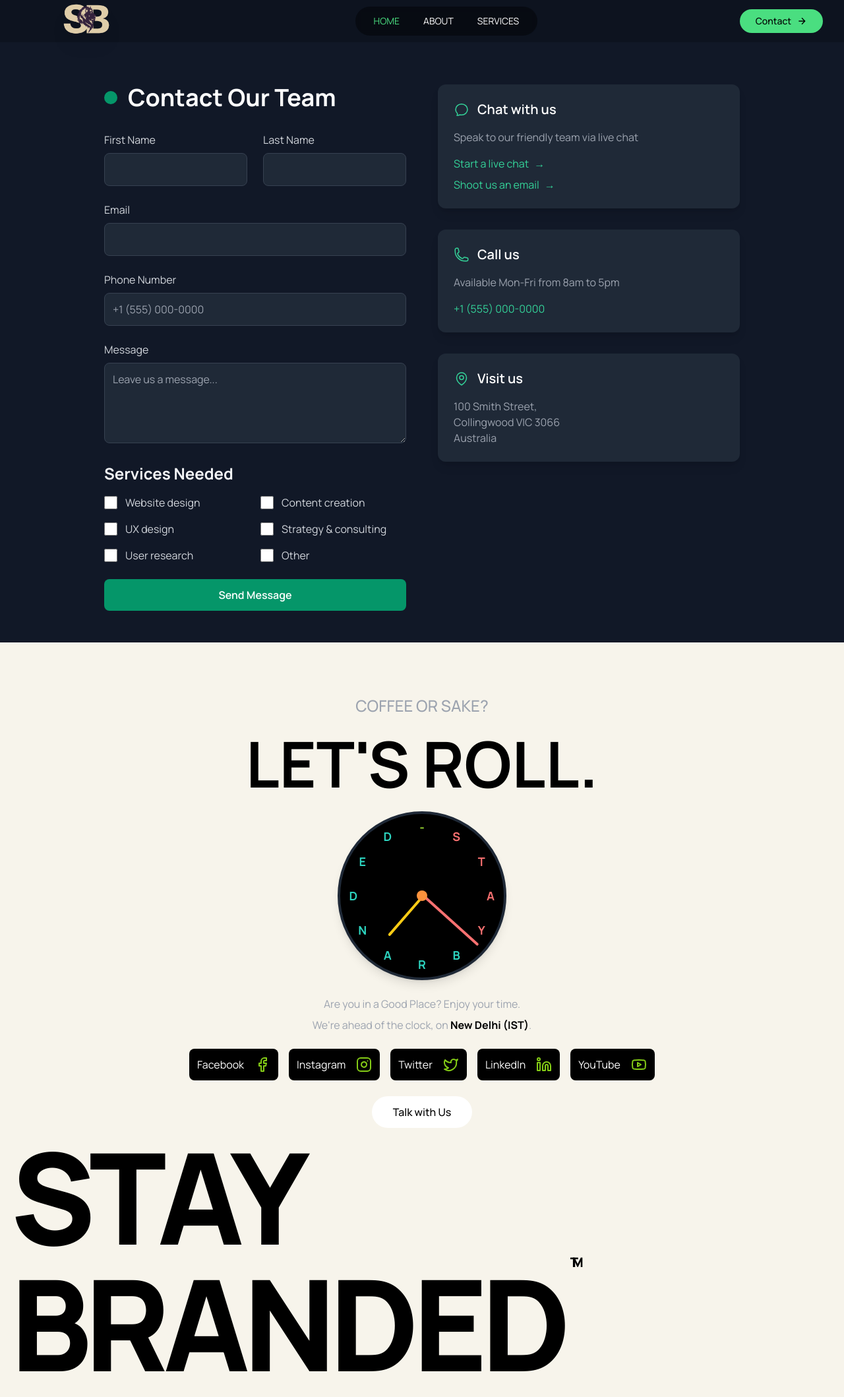
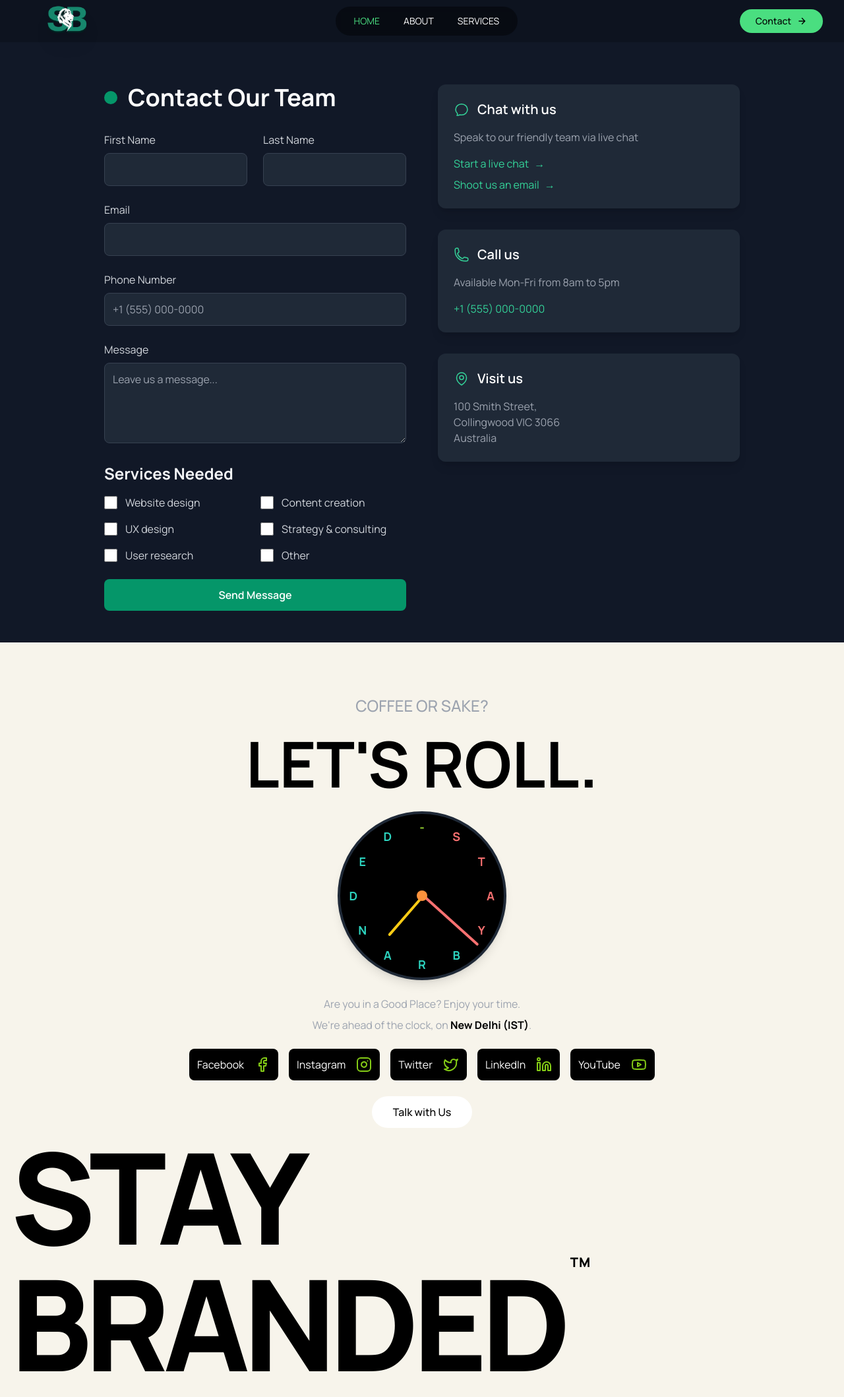
Before and after one commit to Aryan-yadav15/stayBrandedWeb, a Next.js app: page /contact in a window 1280 px wide. Shown: the top 2118 px of the page at 66% size. Built offline with nearby package versions, Linux system fonts and the light colour scheme.

Commit message:
logo updated

```diff
--- a/src/app/_components/Global/Footer.jsx
+++ b/src/app/_components/Global/Footer.jsx
@@ -60,7 +60,7 @@ export default function Footer() {
       <div className="mt-2">
         <h1 className="text-6xl md:text-[12rem] font-black tracking-tighter">
           STAY BRANDED
-          <sup className="text-xl align-top ml-2">TM</sup>
+          <sup className="text-xl align-top ml-2 tracking-wider">TM</sup>
         </h1>
       </div>
     </footer>
--- a/src/app/_components/Global/Navbar.jsx
+++ b/src/app/_components/Global/Navbar.jsx
@@ -38,7 +38,7 @@ const Navbar = () => {
             className="flex items-center space-x-2"
             whileHover={{ scale: 1.05 }}
           >
-            <Image src={"/logo.png"} height={200} width={200} alt="logo" className="drop-shadow-xl" />
+            <Image src={"/logo3.png"} height={140} width={140} alt="logo" className="drop-shadow-xl" />
           </motion.div>
 
           {/* Desktop Navigation Links */}
```
Also changed, not shown: public/logo.png (deleted), public/logo3.png (added).
